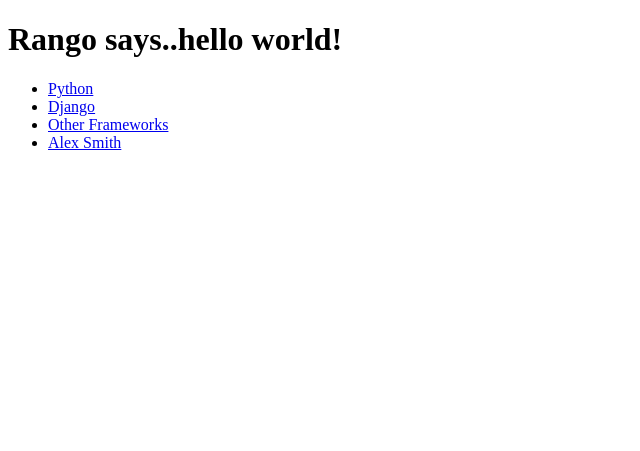
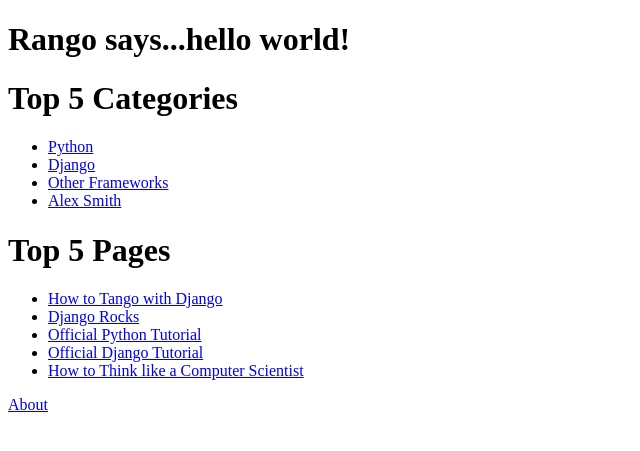
Before and after one commit to 2083008/tangowithdjango, a Django app: page /rango/ in a window 1280 px wide. Shown: the top 451 px of the page, without its empty margins (0-640 px from the left). Run offline with Django 3.2, Linux system fonts and the light colour scheme; data comes from the database, SQL or seed files in the repository; both versions use the stored data as it was after the commit.

Commit message:
Chapter 7 Completed with top 5's

```diff
--- a/tango_with_django_project/rango/templates/rango/index.html
+++ b/tango_with_django_project/rango/templates/rango/index.html
@@ -1,3 +1,4 @@
+
 <!DOCTYPE html>
 <html>
     <head>
@@ -5,7 +6,9 @@
     </head>
 
     <body>
-        <h1>Rango says..hello world!</h1>
+        <h1>Rango says...hello world!</h1>
+
+        <h1>Top 5 Categories</h1>
 
         {% if categories %}
             <ul>
@@ -14,9 +17,23 @@
                 <li><a href="/rango/category/{{ category.slug }}">{{ category.name }}</a></li>
                 {% endfor %}
             </ul>
-       {% else %}
+        {% else %}
             <strong>There are no categories present.</strong>
-       {% endif %}
+        {% endif %}
 
+        <h1>Top 5 Pages</h1>
+
+        {% if pages %}
+            <ul>
+                {% for page in pages %}
+                <!-- Following line changed to add an HTML hyperlink -->
+                <li><a href={{page.url}}>{{ page.title }}</a></li>
+                {% endfor %}
+            </ul>
+        {% else %}
+            <strong>There are no pages present.</strong>
+        {% endif %}
+
+        <a href="/rango/about/">About</a>
     </body>
 </html>
--- a/tango_with_django_project/rango/views.py
+++ b/tango_with_django_project/rango/views.py
@@ -12,11 +12,13 @@ def index(request):
     # Retrieve the top 5 only - or all if less than 5.
     # Place the list in our context_dict dictionary which will be passed to the template engine.
     category_list = Category.objects.order_by('-likes')[:5]
-    context_dict = {'categories': category_list}
+
+    page_list = Page.objects.order_by('-views')[:5]
+
+    context_dict = {'categories': category_list, 'pages': page_list}
 
     # Render the response and send it back!
     return render(request, 'rango/index.html', context_dict)
-
 
 def about(request):
 
```
Also changed, not shown: tango_with_django_project/populate_rango.py (+14 -6 lines), tango_with_django_project/db.sqlite3, 3 other files.
